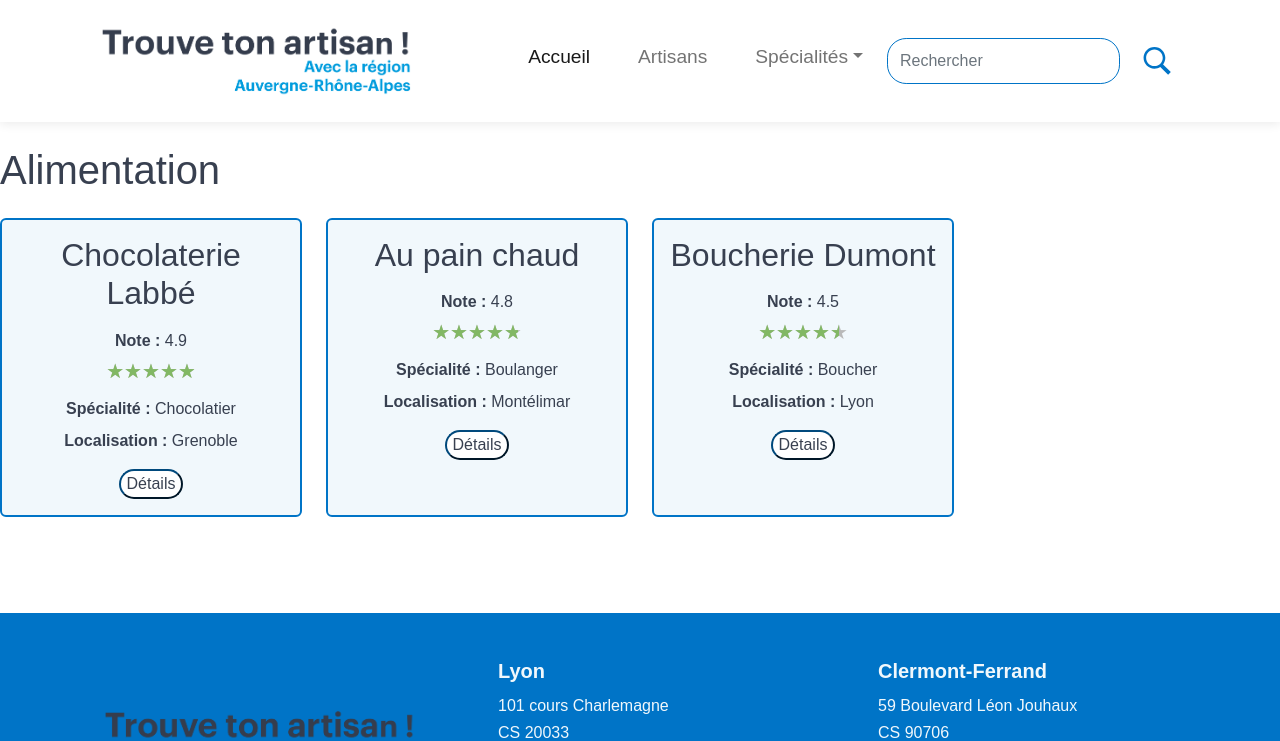
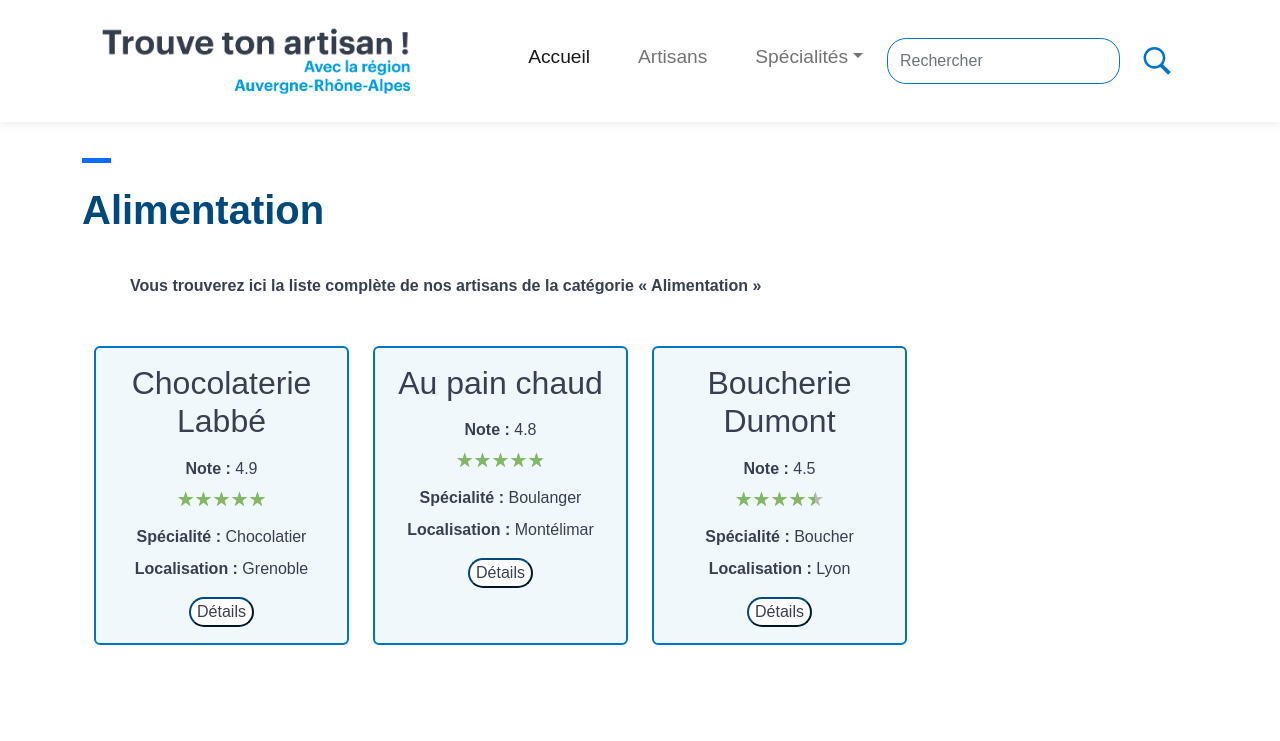
Before and after one commit to MaitreGobz/Trouve-ton-artisan-avec-angular, an Angular app: page /category/Alimentation in a window 1280 px wide. Shown: the top 741 px of the page. Built offline with nearby package versions, Linux system fonts and the light colour scheme.

Commit message:
rework artisan by category page done

```diff
--- a/src/app/components/artisan-by-category/artisan-by-category.component.html
+++ b/src/app/components/artisan-by-category/artisan-by-category.component.html
@@ -1,9 +1,9 @@
-<section class="contiainer my-4">
-    <h1 class="mt-3 mb-4 text-capitalise">{{rawCategoryName}}</h1>
-    <p *ngIf="filteredArtisans.length === 0" class="text-muted">
-        Aucun artisan dans la catégorie « {{rawCategoryName}} »
-    </p>
-    <div class="row">
+<section class="category-page container my-4">
+    <div class="d-inline-block border-top border-5 border-primary w-1r"></div>
+    <h1 class="mt-3 mb-4">{{rawCategoryName}}</h1>
+    <p class="fw-bold ms-lg-5 mb-5 pt-3">Vous trouverez ici la liste complète de nos artisans de la catégorie « {{rawCategoryName}} »</p>
+    <p *ngIf="filteredArtisans.length === 0" class="text-muted">Aucun artisan dans la catégorie « {{rawCategoryName}} »</p>
+    <div class="row mx-auto">
         <div *ngFor="let artisan of filteredArtisans" class="col-sm-12 col-md-4 col-lg-3 mb-4">
             <app-artisan-card [artisan]="artisan"></app-artisan-card>
         </div>
--- a/src/app/components/artisan-by-category/artisan-by-category.component.scss
+++ b/src/app/components/artisan-by-category/artisan-by-category.component.scss
@@ -0,0 +1,21 @@
+// Variables
+
+$font-size-base: 1rem !default;
+$line-height-base: 1.5 !default;
+$spacing-unit: 1rem !default;
+
+$color-bg: #fff;
+$color-info: #f1f8fc;
+$color-primary: #0074c7;
+$color-secondary: #00497c;
+$color-text: #384050;
+$color-warning: #cd2c2e;
+$color-success: #82b864;
+
+
+.category-page {
+    h1 {
+        font-weight: 700;
+        color: $color-secondary;
+    }
+}
--- a/src/app/components/artisans-page/artisans-page.component.html
+++ b/src/app/components/artisans-page/artisans-page.component.html
@@ -1,7 +1,7 @@
 <section class="artisans-page container my-4">
     <div class="d-inline-block border-top border-5 border-primary w-1r"></div>
     <h1 class="mt-3 mb-4">Tous nos artisans</h1>
-    <P class="fw-bold ms-lg-5 mb-5 pt-3">Vous trouverez ici la liste complète de nos artisans</P>
+    <p class="fw-bold ms-lg-5 mb-5 pt-3">Vous trouverez ici la liste complète de nos artisans</p>
     <div class="row mx-auto">
         <div *ngFor="let artisan of artisans" class="col-sm-12 col-md-4 col-lg-3 mb-4">
             <app-artisan-card [artisan]="artisan"></app-artisan-card>
```
